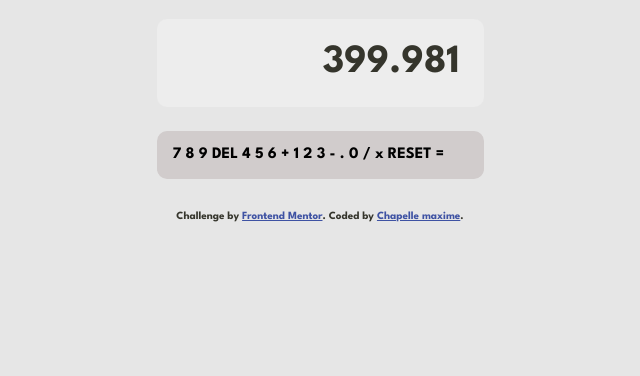
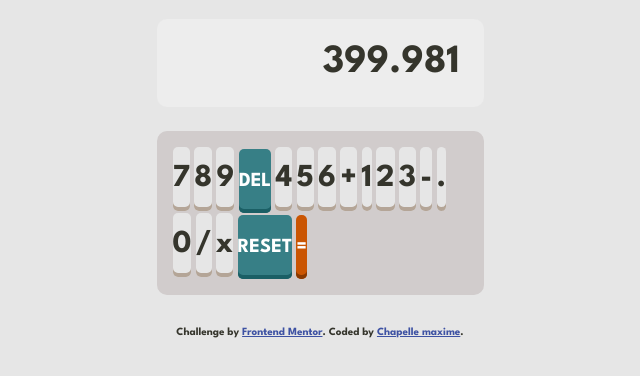
Before and after one commit to maxi1993-tech/calculator-app, a website: page index.html in a window 1280 px wide. Shown: the part 84-460 px from the top of the page, without its empty margins (320-960 px from the left). Drawn offline with Linux system fonts and the light colour scheme.

Commit message:
feat: style calculator keys

```diff
--- /dev/null
+++ b/sass/components/_key.scss
@@ -0,0 +1,28 @@
+@use "../abstracts/variables" as *;
+
+
+.calc {
+    &__key {
+        height: 64px;
+        background-color: var(--numbers-key-background);
+        font-size: $font-size-numbers;
+        color: var(--numbers-text-color);
+        border-radius: $radius-key;
+        box-shadow: $shadow-key var(--numbers-key-shadow);
+
+        &[data-action="delete"],
+        &[data-action="reset"] {
+            background-color: var(--action-key-background);
+            color: var(--action-text-color);
+            box-shadow: $shadow-key var(--action-key-shadow);
+            font-size: $font-size-key;
+        }
+
+        &[data-action="equals"] {
+            background-color: var(--equal-key-background);
+            color: var(--equal-text-color);
+            box-shadow: $shadow-key var(--equal-key-shadow);
+            font-size: $font-size-key;
+        }
+    }
+}
--- a/sass/main.scss
+++ b/sass/main.scss
@@ -3,6 +3,7 @@
 @use "base/reset";
 @use "base/body";
 @use "base/typography";
+@use "components/key";
 @use "layout/calc";
 @use "layout/container";
 @use "layout/footer";
```
Also changed, not shown: css/style.css.
